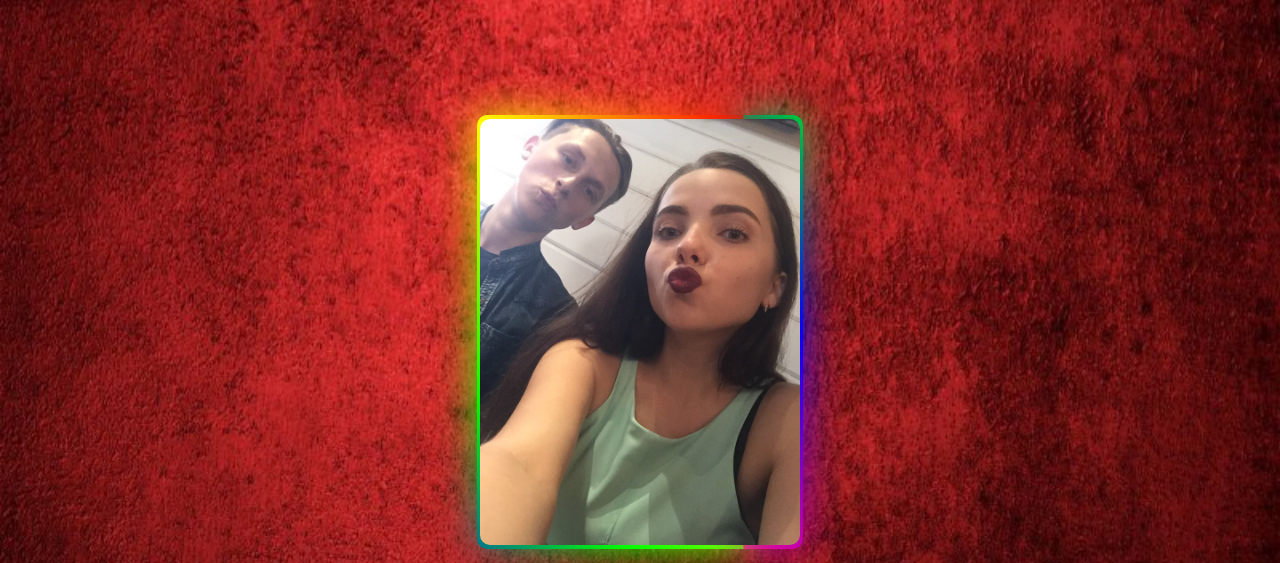
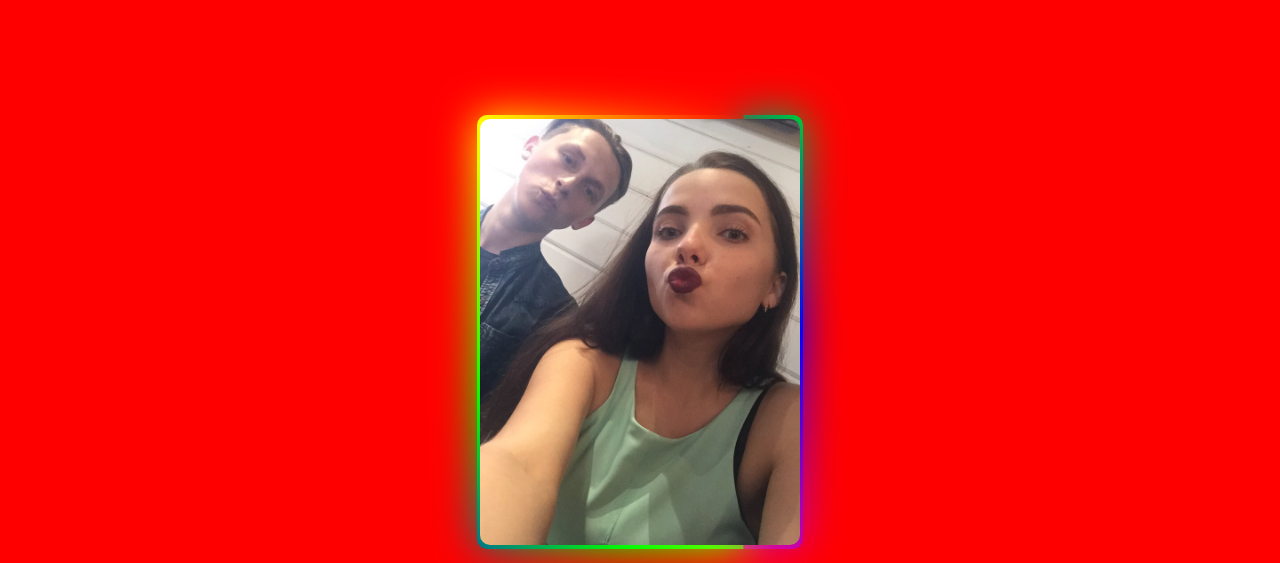
Before and after one commit to Antohich373/LOVE, a plain HTML site: page index.html in a window 1280 px wide. Shown: the top 563 px of the page. Drawn offline with Linux system fonts and the light colour scheme.

Commit message:
asdasdsa

```diff
--- a/style/style.css
+++ b/style/style.css
@@ -4,7 +4,7 @@ body {
     font-weight: 300;
     padding: 0;
     margin: 0;
-    background-image: url('../image/fons.jpg');
+    background-color: red;
     background-size: cover;
     background-position: center;
     background-repeat: no-repeat;
```
